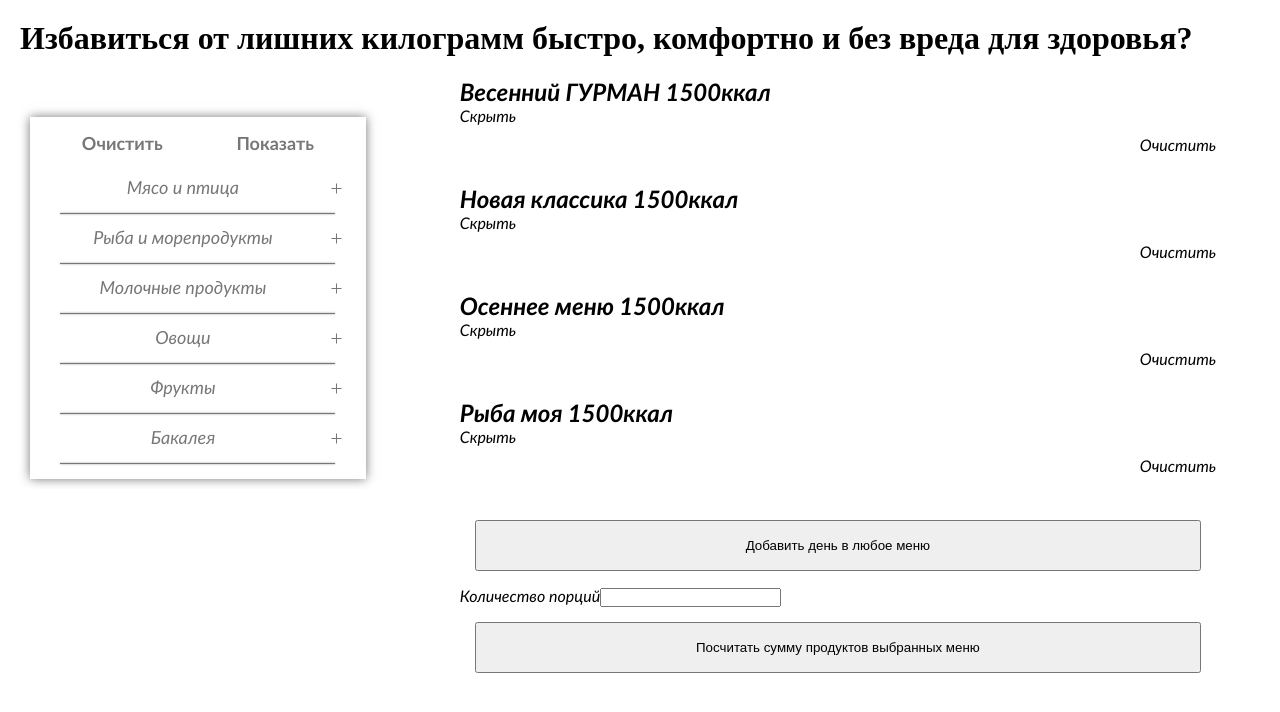
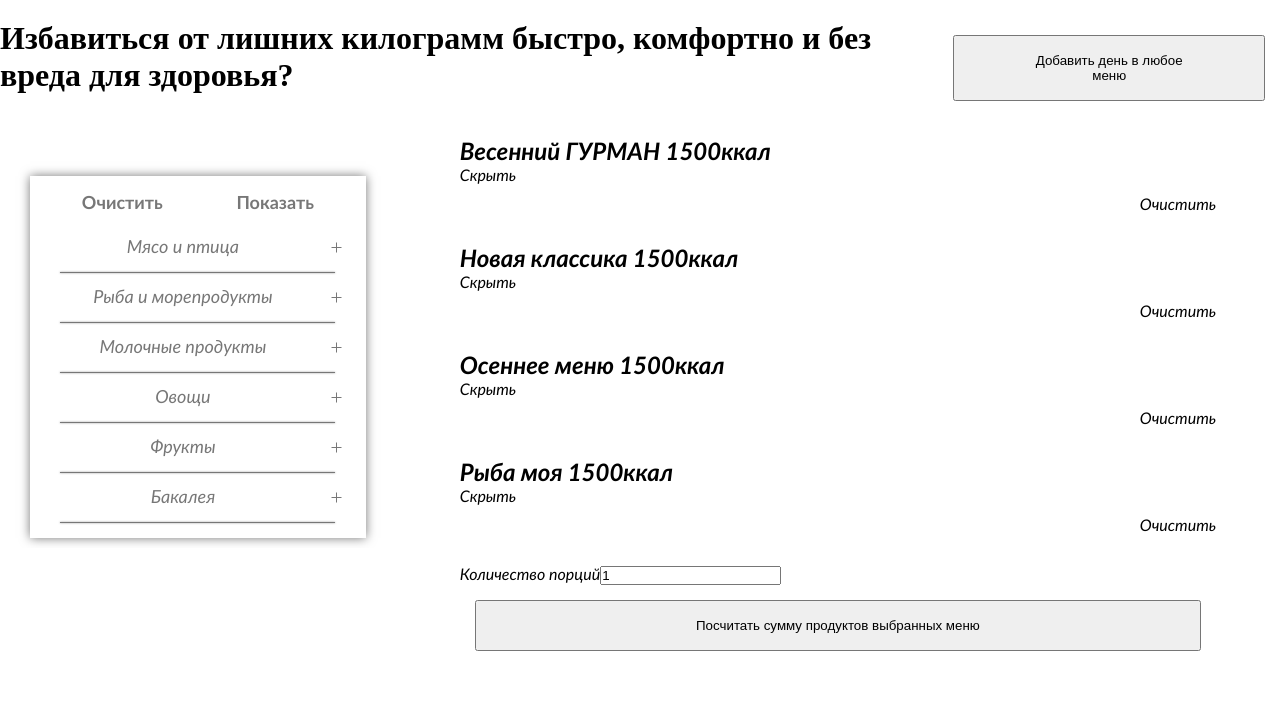
Before and after one commit to whityha/menu, a website: page index.html in a window 1280 px wide. Drawn offline with Linux system fonts and the light colour scheme; no server answers.

Commit message:
Фикс багов в SASS

```diff
--- a/index.html
+++ b/index.html
@@ -15,7 +15,7 @@
 <body>
     <header>
         <h1>Избавиться от лишних килограмм быстро, комфортно и без вреда для здоровья?</h1>
-
+        <button type='button' class='open-form'>Добавить день в любое меню</button>
     </header>
     <div class='main'>
 
@@ -226,8 +226,8 @@
                     <div class='content-wrapper-clear-btn'>Очистить</div>
                 </div>
             </div>
-            <button type='button' class='open-form'>Добавить день в любое меню</button>
-            <div class='content-portion'>Количество порций<input class='content-input-portion' type='number'></div>
+
+            <div class='content-portion'>Количество порций<input class='content-input-portion' type='number' value='1'></div>
             <button type='button' class='total-count'>Посчитать сумму продуктов выбранных меню</button>
         </div>
     </div>
--- a/js.js
+++ b/js.js
@@ -75,7 +75,7 @@ document.querySelector('.total-count').addEventListener('click', (e) => {
     allCheckMenu = [...allCheckMenu];
     let a = allCheckMenu.some(item => item.checked);
     let portions = document.querySelector('.content-input-portion').value;
-    if(document.querySelector(wrapperClass).offsetHeight == 0 && a) {
+    if(document.querySelector(wrapperClass).offsetHeight == 0 && a && +portions) {
         showSumProducts(portions);
         openBlock(0.5, wrapperClass);
     } else {
@@ -105,9 +105,13 @@ function showSumProducts(portions) {
         });
     });
     if(arrWithChekedMenu.length > 0) {
-        const parent = document.querySelector('.sum-menu-list');
-        new DayMenu(sumObjectsByKey(arrWithCheckedObj)).renderTotalCounts(parent); //рендерим объект с уже посчитанными продуктами
-        return true;
+        if(portions) {
+            const parent = document.querySelector('.sum-menu-list');
+            new DayMenu(sumObjectsByKey(arrWithCheckedObj)).renderTotalCounts(parent); //рендерим объект с уже посчитанными продуктами
+            return true;
+        } else {
+            alert('Введите количество порций');
+        }
     } else {
         alert('Выберите хотябы одно меню');
         return false;
--- a/styles/sass/style.sass
+++ b/styles/sass/style.sass
@@ -22,12 +22,17 @@ html
     transform: translateX(0%) !important
 
 header
+    display: flex
+    justify-content: space-around
+    padding: 20px 0px
     h1
-        padding: 20px
     @media (max-width: $stad-1)
         font-size: 15px
-    span
-        padding-left: 20px
+    .open-form
+        margin: 15px
+        display: block
+        padding: 1rem 5rem
+        cursor: pointer
 
 .main
     +calibri
@@ -77,11 +82,7 @@ header
             &-clear-btn
                 align-self: flex-end
                 cursor: pointer
-        .open-form
-            margin: 15px
-            display: block
-            padding: 1rem 5rem
-            cursor: pointer
+
         .total-count
             margin: 15px 15px 60px 15px
             display: block
```
Also changed, not shown: styles/style.css, 1 other file.
